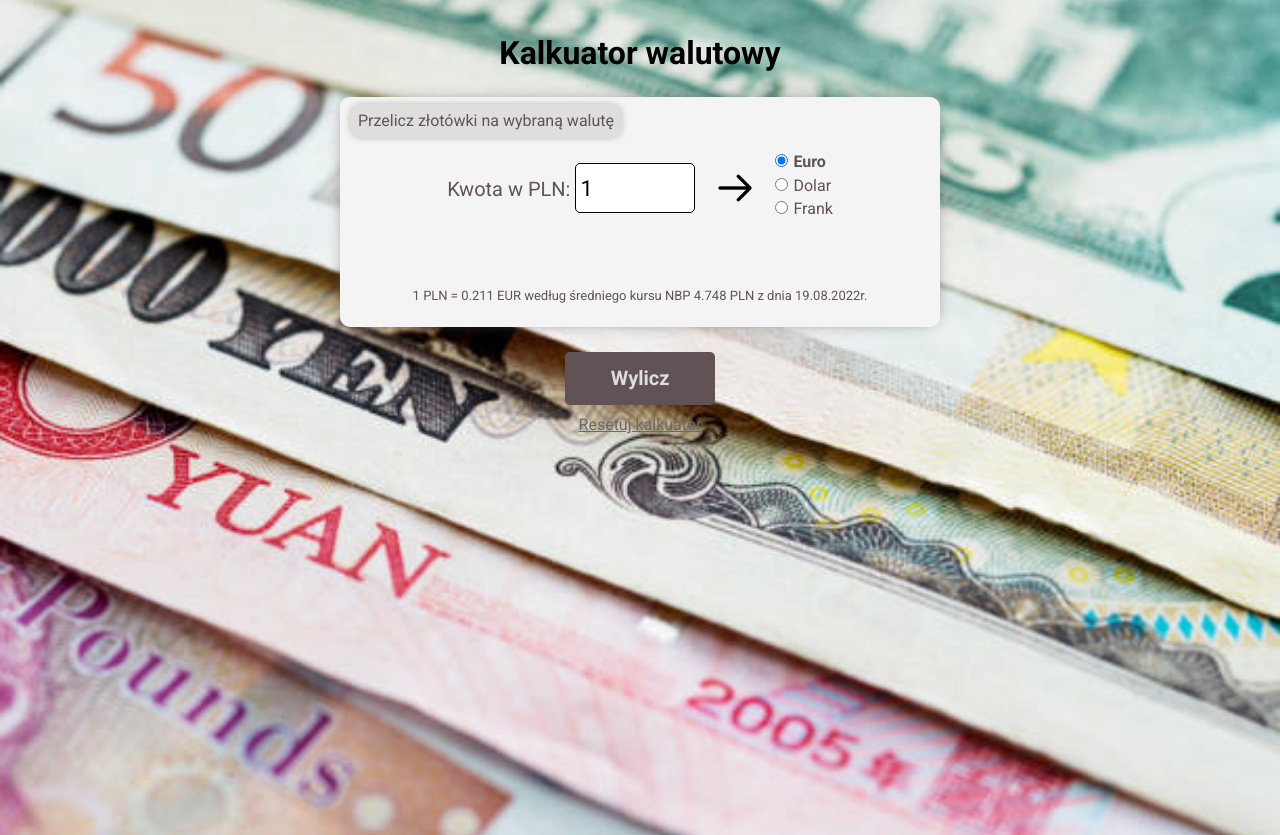
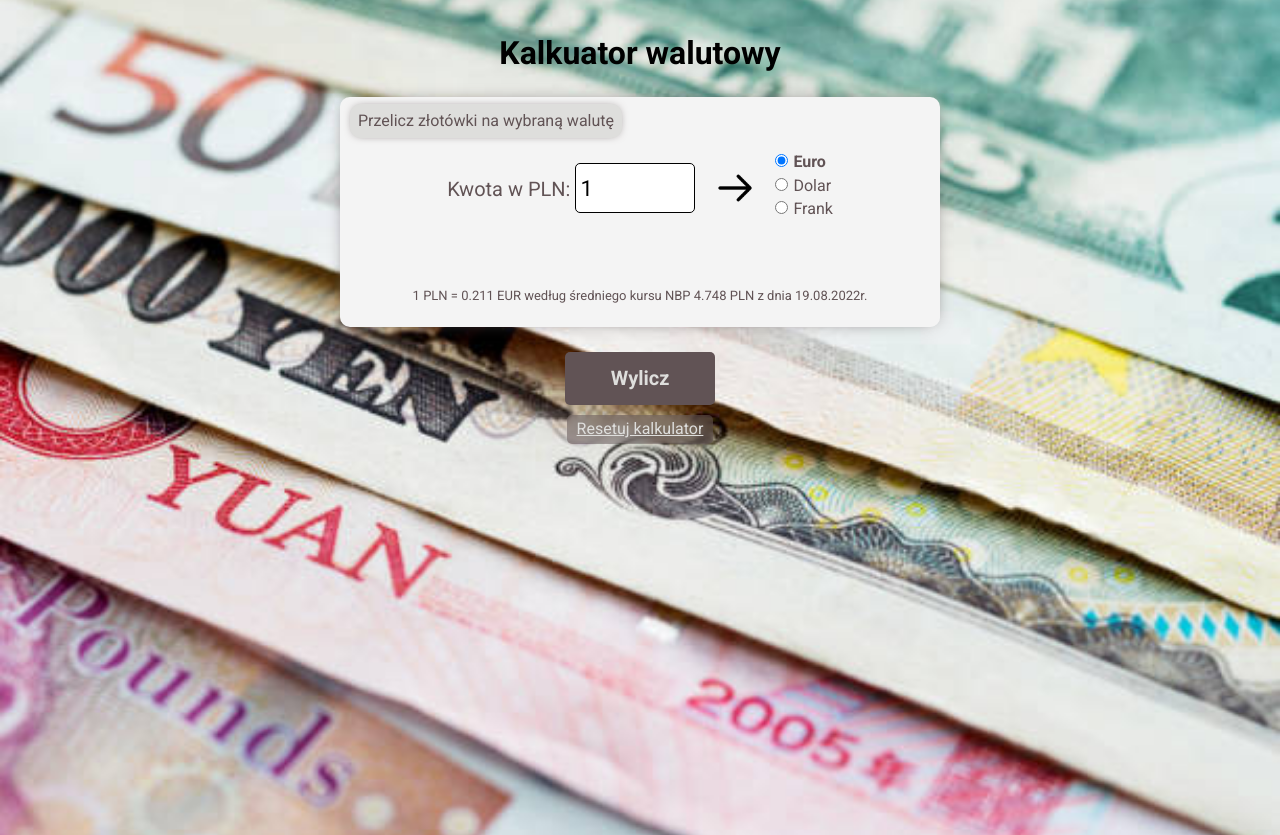
Before and after one commit to JakubM-I/yc-calculator-react, a React (Create React App) app: page / in a window 1280 px wide. Built offline with nearby package versions, Linux system fonts and the light colour scheme.

Commit message:
Improving reset button

```diff
--- a/src/Buttons/index.js
+++ b/src/Buttons/index.js
@@ -11,7 +11,7 @@ const Buttons = ({calcReset}) => (
             onClick={calcReset}
             className="exchangeForm__buttonReset"
             type="reset">
-            Resetuj kalkuator
+            Resetuj kalkulator
         </button>
     </>
 );
--- a/src/Buttons/style.css
+++ b/src/Buttons/style.css
@@ -16,15 +16,19 @@
 .exchangeForm__buttonReset{
     width: fit-content;
     display: block;
-    background: none;
+    background: #61535582;
+    backdrop-filter: blur(5px);
+    -webkit-backdrop-filter: blur(5px);
     border: none;
+    border-radius: 5px;
+    padding: 5px 10px;
     margin: 0 auto;
     margin-top: 10px;
-    color: hsl(340, 3%, 42%);
+    color: #DEDEDC;
     text-decoration: underline;
     cursor: pointer;
 }
 
 .exchangeForm__buttonReset:hover{
-    color: hsl(351, 8%, 55%);
+    color: hsl(60, 3%, 77%);
 }
```
